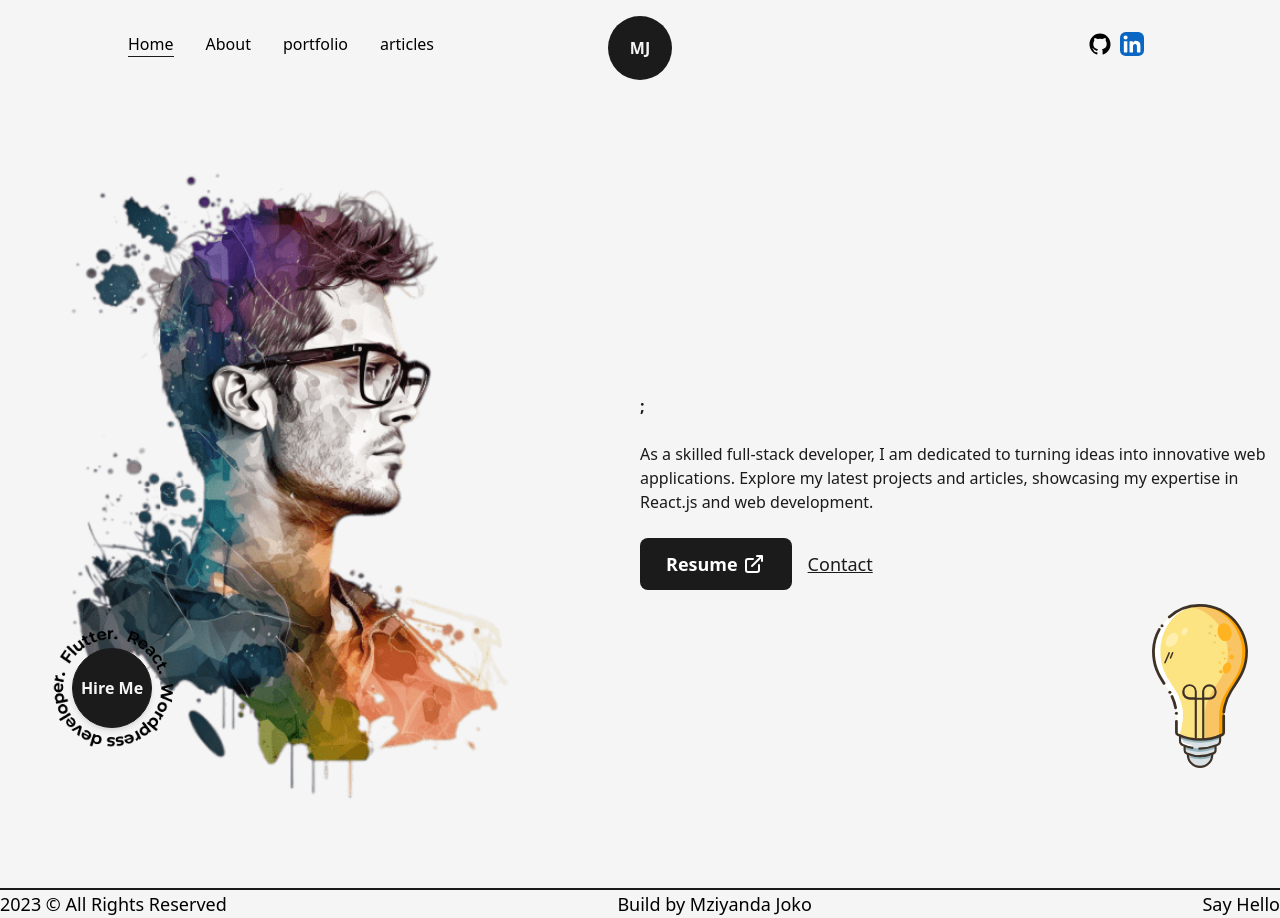
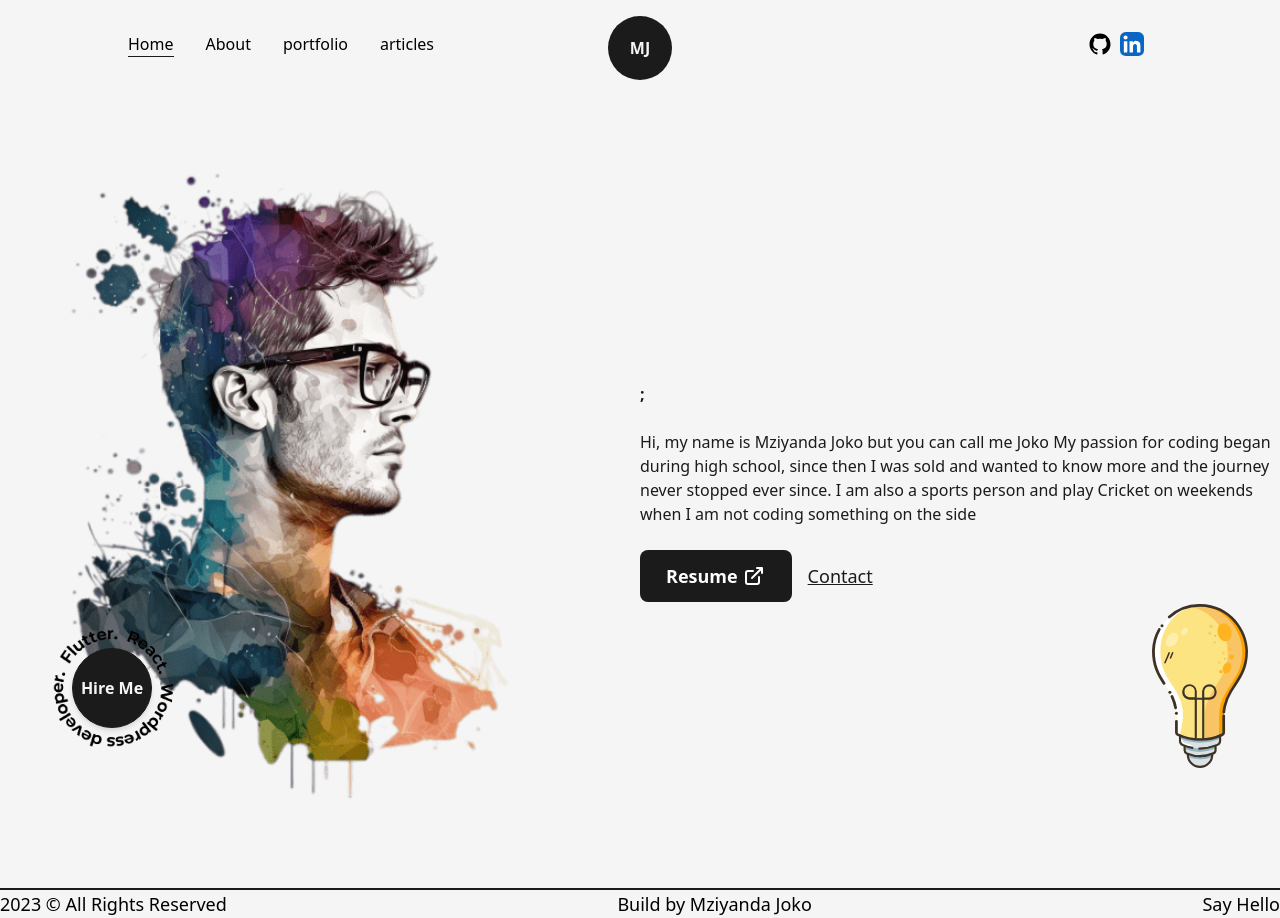
Before and after one commit to mziyandajoko/developer-portfolio, a Next.js app: page / in a window 1280 px wide. Built offline with nearby package versions, Linux system fonts and the light colour scheme.

Commit message:
updates bio content

```diff
--- a/src/pages/index.js
+++ b/src/pages/index.js
@@ -27,8 +27,8 @@ export default function Home() {
               <div className='w-1/2 flex flex-col item-center self-center'>
 
                   <AnimatedText Text='Turning Vision Into Reality With Code And Design.' classname='!text-6xl !text-left'/>
-                <p className='my-4 text-base font-medium'>As a skilled full-stack developer, I am dedicated to turning ideas into innovative web applications.
-Explore my latest projects and articles, showcasing my expertise in React.js and web development.</p>
+                <p className='my-4 text-base font-medium '>Hi, my name is Mziyanda Joko but you can call me Joko
+My passion for coding began during high school, since then I was sold and wanted to know more and the journey never stopped ever since. I am also a sports person and play Cricket on weekends when I am not coding something on the side</p>
                 <div className='flex item-center  self-start mt-2'>
                 <Link href='/MziyandaJokoFrontEndDeveloper.pdf' target={'_blank'}
                 className='flex items-center bg-dark text-white text-lg font-semibold px-6 p-2.5 rounded-lg
```
